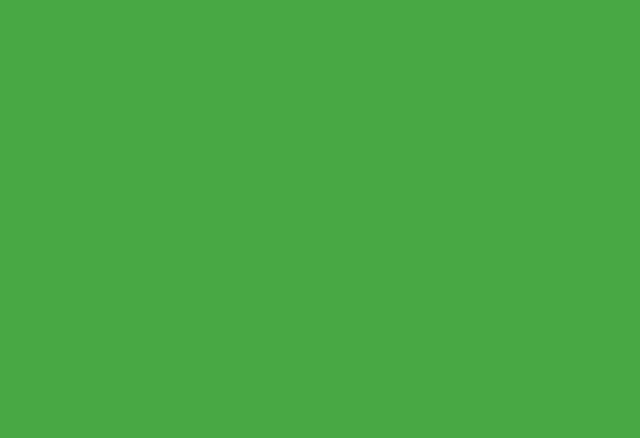
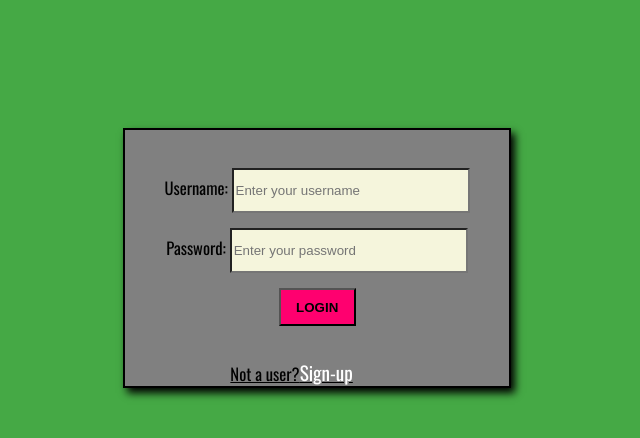
Before and after one commit to kalviumcommunity/S55_Footy_Fails, a React (Vite) app in the folder client/transfer-fails-app/: page /login in a window 1280 px wide. Before the commit this address had no page. Shown: the top 438 px of the page, without its empty margins (312-952 px from the left). Built offline with nearby package versions, Linux system fonts and the light colour scheme.

Commit message:
added login logout and signup functionality

```diff
--- a/client/package.json
+++ /dev/null
@@ -1,5 +0,0 @@
-{
-  "dependencies": {
-    "cloudflare": "^2.9.1"
-  }
-}
--- a/client/transfer-fails-app/src/App.css
+++ b/client/transfer-fails-app/src/App.css
@@ -16,7 +16,13 @@ nav{
   display: flex;
   justify-content: space-between;
   position: sticky;
+  font-size: 2vw;
 }
+#navcont{
+  margin-top: 2.5vw;
+  font-size: 2vw;
+}
+
 #logo{
   height: 8vw;
   margin-top: 0.1vw;
@@ -106,6 +112,59 @@ background-color: green;
   background-color: red;
  }
 
+ .userForm{
+  display: flex;
+  flex-direction: column;
+  justify-content: center;
+  align-items: center;
+  column-gap: 2vw;
+  row-gap: 1.2vw;
+  margin-top: 3vw;
+ }
+
+ .signupCont{
+    border: 2px solid black;
+    text-align: center;
+    height: 20vw;
+    width: 30vw;
+    display: flex;
+    flex-direction: column;
+    row-gap: 1vw;
+    font-size: 1.3vw;
+    background-color: grey;
+    box-shadow: 4px 5px 8px black;
+    margin-left: 34vw;
+    margin-top: 10vw;
+
+ }
+.loginCont{
+  border: 2px solid black;
+  text-align: center;
+  height: 20vw;
+  width: 30vw;
+  display: flex;
+  flex-direction: column;
+  row-gap: 1vw;
+  font-size: 1.3vw;
+  background-color: grey;
+  box-shadow: 4px 5px 8px black;
+  margin-left: 34vw;
+  margin-top: 10vw;
+
+}
+
+
+ .userForm input{
+  height: 3vw;
+ }
+
+ #btn{
+  height: 3vw;
+  width: 6vw;
+  font-weight: 600;
+  background-color: rgb(255, 0, 111);
+ }
+
 /* #root {
   max-width: 1280px;
   margin: 0 auto;
--- a/client/transfer-fails-app/src/App.jsx
+++ b/client/transfer-fails-app/src/App.jsx
@@ -4,6 +4,8 @@ import Landing from './components/landing'
 import  AddPlayer  from './components/Form'
 import { Link,Route,Routes } from 'react-router-dom'
 import UpdatePlayer from './components/Update'
+import Login from './components/Login'
+import SignUp from './components/SignUp'
 
 
 function App() {
@@ -14,6 +16,8 @@ function App() {
           <Route path='/home' element={<Home/>}/>
           <Route path='/form' element={<AddPlayer/>}/>
           <Route path = '/update/:id' element = {<UpdatePlayer/>}/>
+          <Route path = '/login' element={<Login/>}/>
+          <Route path = '/signup' element={<SignUp/>}/>
         </Routes>
     </>
   )
--- a/client/transfer-fails-app/src/components/Form.jsx
+++ b/client/transfer-fails-app/src/components/Form.jsx
@@ -27,7 +27,31 @@ function AddPlayer() {
 
   const handleSubmit = (event) => {
     event.preventDefault();
-    console.log(info);
+    const { name, transferFee, year, from, to, img } = info;
+
+    // Check if any input field is empty
+    if (!name || !transferFee || !year || !from || !to || !img) {
+      // Show alert for each empty input field
+      if (!name) {
+        alert("Name field is required!");
+      }
+      if (!transferFee) {
+        alert("Transfer Fee field is required!");
+      }
+      if (!year) {
+        alert("Year field is required!");
+      }
+      if (!from) {
+        alert("From field is required!");
+      }
+      if (!to) {
+        alert("To field is required!");
+      }
+      if (!img) {
+        alert("Image URL field is required!");
+      }
+    } else {
+      // All input fields are filled, proceed with submission
       axios
         .post("https://db-xofs.onrender.com/insert", info)
         .then((response) => {
@@ -37,9 +61,11 @@ function AddPlayer() {
         .catch((err) => {
           console.error(err);
         });
+    }
   };
 
   useEffect(() => {
+    // Check if all input fields are filled
     if (
       info.name !== "" &&
       info.transferFee !== "" &&
--- a/client/transfer-fails-app/src/components/Home.jsx
+++ b/client/transfer-fails-app/src/components/Home.jsx
@@ -1,30 +1,54 @@
-import '../App.css'
-import logo from '../images/logo.png'
-import Player from './Player'
-import { Link } from 'react-router-dom'
+import axios from "axios";
+import "../App.css";
+import logo from "../images/logo.png";
+import Player from "./Player";
+import { Link } from "react-router-dom";
+
+function Home() {
+  const loginStatus = sessionStorage.getItem("login");
+  const handleLogout = () => {
+    axios.post(`https://db-xofs.onrender.com/logout`)
+    .then(()=>{
+        sessionStorage.removeItem("login");
+        window.location.reload();
+        console.log(document.cookie)
+    })
+    .catch((err)=>[
+        console.error(err)
+    ])
 
 
-function Home(){
-    return(
+  };
+  return (
     <>
       <nav>
-            <img src={logo} alt='logo' id='logo' />
-            <input type="text" id='search' />
-            <Link to='/form'>
-            <a href="">Add Player</a>
-            </Link>
+        <img src={logo} alt="logo" id="logo" />
+        <div id="navcont">
+        {loginStatus ? (
+                        <>
+                            <a href="#" onClick={handleLogout}>Logout</a>
+                            <Link to='/form'><a href="">Add Player</a></Link>
+                        </>
+                    ) : (
+                        <>
+                            <Link to='/login'><a href="">Login</a></Link>
+                            <Link to='/signup'><a href="">Sign-up</a></Link>
+                        </>
+                    )}
+
+
 
           <a href="">About</a>
-
+        </div>
       </nav>
-        <div className='displayOut'>
-        <Player/>
+      <div className="displayOut">
+        <Player />
       </div>
       <footer>
         <h3>&copy; FOOTY-FAILS 2024</h3>
       </footer>
     </>
-    )
+  );
 }
 
 export default Home;
--- /dev/null
+++ b/client/transfer-fails-app/src/components/Login.jsx
@@ -0,0 +1,91 @@
+import axios from "axios";
+import "../App.css";
+import { useState } from "react";
+import { useNavigate,Link } from "react-router-dom";
+
+
+function Login() {
+  const [username, setUsername] = useState("");
+  const [password, setPassword] = useState("");
+  const navigate = useNavigate();
+
+  const setCookie = (name,value,days)=>{
+        const expires = new Date();
+        expires.setTime(expires.getTime()+ days*24*60*60*1000)
+        document.cookie = name + '=' + value +' ' + expires.toUTCString();
+  }
+
+  const handleLogin = async (e) => {
+    try {
+      e.preventDefault();
+      if (!username || !password) {
+        if (!username) {
+          alert("Please enter your username");
+        }
+        if (!password) {
+          alert("Please enter your password");
+        }
+      } else if (password.length < 6) {
+        alert("Password should contain at least 6 characters");
+      } else {
+
+        const response = await axios.post(`https://db-xofs.onrender.com/login`, { username, password });
+        if(response.status===200){
+            setCookie('username',username,365)
+            setCookie('password',password,365)
+            sessionStorage.setItem('login',true)
+            console.log(sessionStorage)
+            console.log(document.cookie)
+            alert('login succesful')
+            console.log(username);
+            console.log(password);
+            navigate("/home");
+        }
+        else{
+            alert('invalid user credentials')
+        }
+
+      }
+    } catch (err) {
+      console.error(err);
+    }
+  };
+
+  return (
+    <>
+      <div className="loginCont">
+        <form action="" className="userForm" onSubmit={handleLogin}>
+          <div>
+            <label htmlFor="">Username: </label>
+            <input
+              type="text"
+              placeholder="Enter your username"
+              onChange={(e) => setUsername(e.target.value)}
+            />
+          </div>
+
+          <div>
+            <label>Password: </label>
+            <input
+              type="password"
+              placeholder="Enter your password"
+              onChange={(e) => setPassword(e.target.value)}
+            />
+          </div>
+          <button type="submit" id="btn">
+            LOGIN
+          </button>
+          <u>
+            <p>Not a user?
+            <Link to='/signup'>
+            <a>Sign-up</a>
+            </Link>
+          </p>
+          </u>
+        </form>
+      </div>
+    </>
+  );
+}
+
+export default Login;
--- /dev/null
+++ b/client/transfer-fails-app/src/components/SignUp.jsx
@@ -0,0 +1,71 @@
+import axios from "axios";
+import "../App.css";
+import { useState } from "react";
+import { useNavigate, Link } from "react-router-dom";
+
+function Signup() {
+  const [username, setUsername] = useState("");
+  const [password, setPassword] = useState("");
+  const navigate = useNavigate();
+
+  const handleSignup = async (e) => {
+    try {
+      e.preventDefault();
+      if (!username || !password) {
+        if (!username) {
+          alert("Please enter your username");
+        }
+        if (!password) {
+          alert("Please enter your password");
+        }
+      } else if (password.length < 6) {
+        alert("Password should contain at least 6 characters");
+      } else {
+        await axios.post(`https://db-xofs.onrender.com/signup`, { username, password });
+        console.log(username);
+        console.log(password);
+        navigate("/home");
+      }
+    } catch (err) {
+      console.error(err);
+    }
+  };
+
+  return (
+    <>
+      <div className="signupCont">
+        <form action="" className="userForm" onSubmit={handleSignup}>
+          <div>
+            <label htmlFor="">Username: </label>
+            <input
+              type="text"
+              placeholder="Enter your username"
+              onChange={(e) => setUsername(e.target.value)}
+            />
+          </div>
+
+          <div>
+            <label>Password: </label>
+            <input
+              type="password"
+              placeholder="Enter your password"
+              onChange={(e) => setPassword(e.target.value)}
+            />
+          </div>
+          <button type="submit" id="btn">
+            SIGN UP
+          </button>
+          <u>
+            <p>Already have an account?
+            <Link to='/login'>
+              <a>Login</a>
+            </Link>
+          </p>
+          </u>
+        </form>
+      </div>
+    </>
+  );
+}
+
+export default Signup;
```
Also changed, not shown: 2 other files (tests, documents, lock files or other folders). Lines whose indentation alone changed are shown as unchanged.
